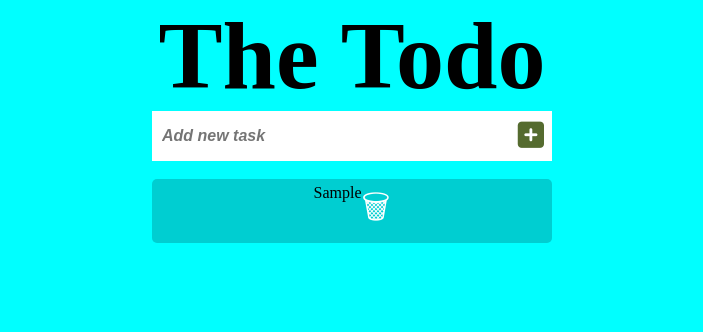
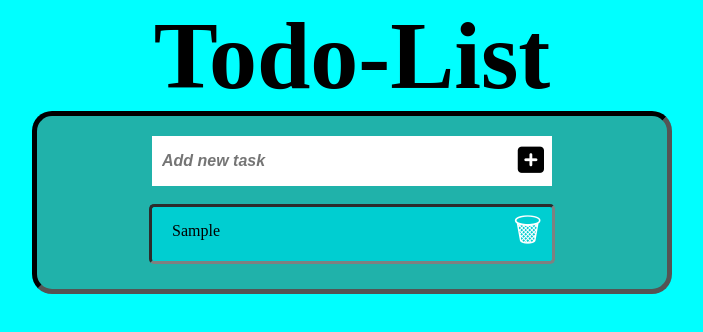
Before and after one commit to KRQQN/freebaseTodo, a plain HTML site: page index.html in a window 1280 px wide. Both pictures are taken after typing "Sample" into the empty fields and a click on the button 818 px from the left and 136 px from the top of the page. Shown: the whole page, without its empty margins (288-991 px from the left). Drawn offline with Linux system fonts and the light colour scheme.

Commit message:
pocco a pocco

```diff
--- a/index.html
+++ b/index.html
@@ -10,7 +10,7 @@
 </head>
 <body>
     <header class="header">
-        <h1>The Todo</h1>
+        <h1>Todo-List</h1>
     </header>
 
     <div class="main">
--- a/main.css
+++ b/main.css
@@ -7,12 +7,12 @@ body {
   background-color: aqua;
   text-align: center;
   width: 50%;
-
 }
 
 .header {
   font-size: 3rem;
 }
+
 
 .container,
 #txtFieldInput {
@@ -24,6 +24,13 @@ body {
   outline: none;
 }
 
+.main {
+  padding: 20px;
+  background-color:lightseagreen ;
+  border-radius: 20px;
+  border: 5px inset black ;
+}
+
 #txtFieldInput {
   font-size: 1rem;
   font-weight: bold;
@@ -31,37 +38,54 @@ body {
   padding: 10px;
 }
 #addTaskBtn {
-  color: darkolivegreen;
+  color: black;
   border: none;
   font-size: 30px;
   background-color: white;
   padding: 0.5rem;
 }
+#addTaskBtn:hover {
+  color:green;
+}
 .preSpan {
-  width: auto;
-  background-color: none;
-  padding-top: 5px;
-  padding-bottom: 5px;
-  display:flex;
-  justify-content: space-between;
+  text-indent: 5px;
+
+  display: flex;
+  flex-grow: 1;
+  flex-shrink: 1;
+  padding: 15px;
+  vertical-align: middle;
 }
 li {
-
   border-radius: 5px;
   margin-bottom: 5px;
   background-color: darkturquoise;
   min-width: 200px;
   max-width: 400px;
-  border: none;
+  border: 3px solid gray;
+  border-style: inset;
   display: flex;
-
+}
+li:hover,#deleteBtn{
+  background-color: gainsboro;
+}
+li[class="completed"],
+li[class="completed"] > #deleteBtn {
+  background-color: green;
 }
 #deleteBtn {
   font-size: 2rem;
   border: none;
   background-color: darkturquoise;
   color: white;
+  flex-shrink: 1;
+  margin-right: 10px;
 }
 #deleteBtn:hover {
-    color:red;
+  color: red;
+  background-color: gainsboro;
 }
+.completed > span {
+  text-decoration: line-through;
+  background-color: green;
+}
--- a/main.js
+++ b/main.js
@@ -29,7 +29,7 @@ addTaskBtn.addEventListener("click", function (e) {
     taskLabel.innerText = text;
     taskLabel.setAttribute("class", "preSpan" )
     task.appendChild(taskLabel);
-    taskLabel.appendChild(trashButton);
+    task.appendChild(trashButton);
 
     //object made and pushed into array
     const taskObj = { task: text, isComplete: false };
```
